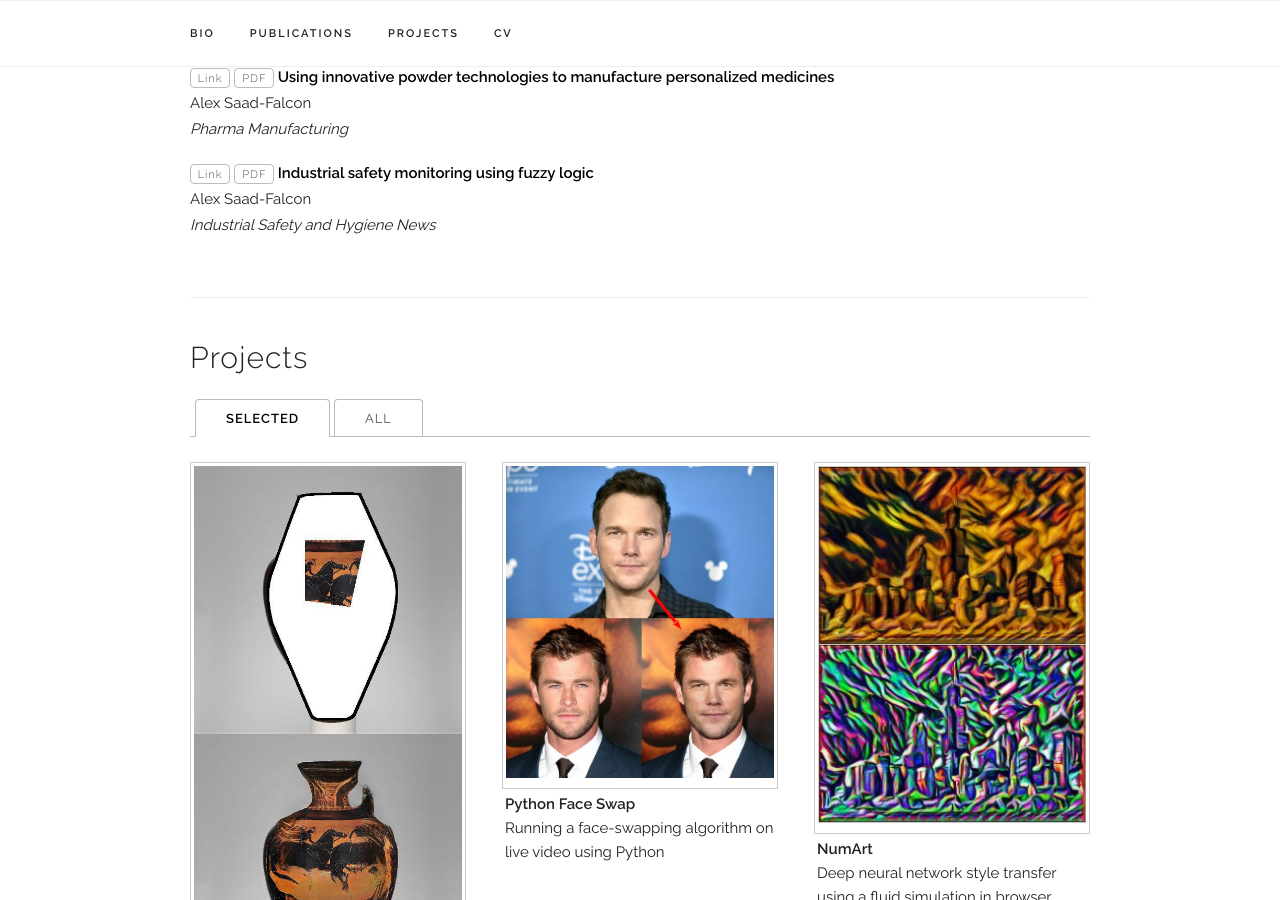
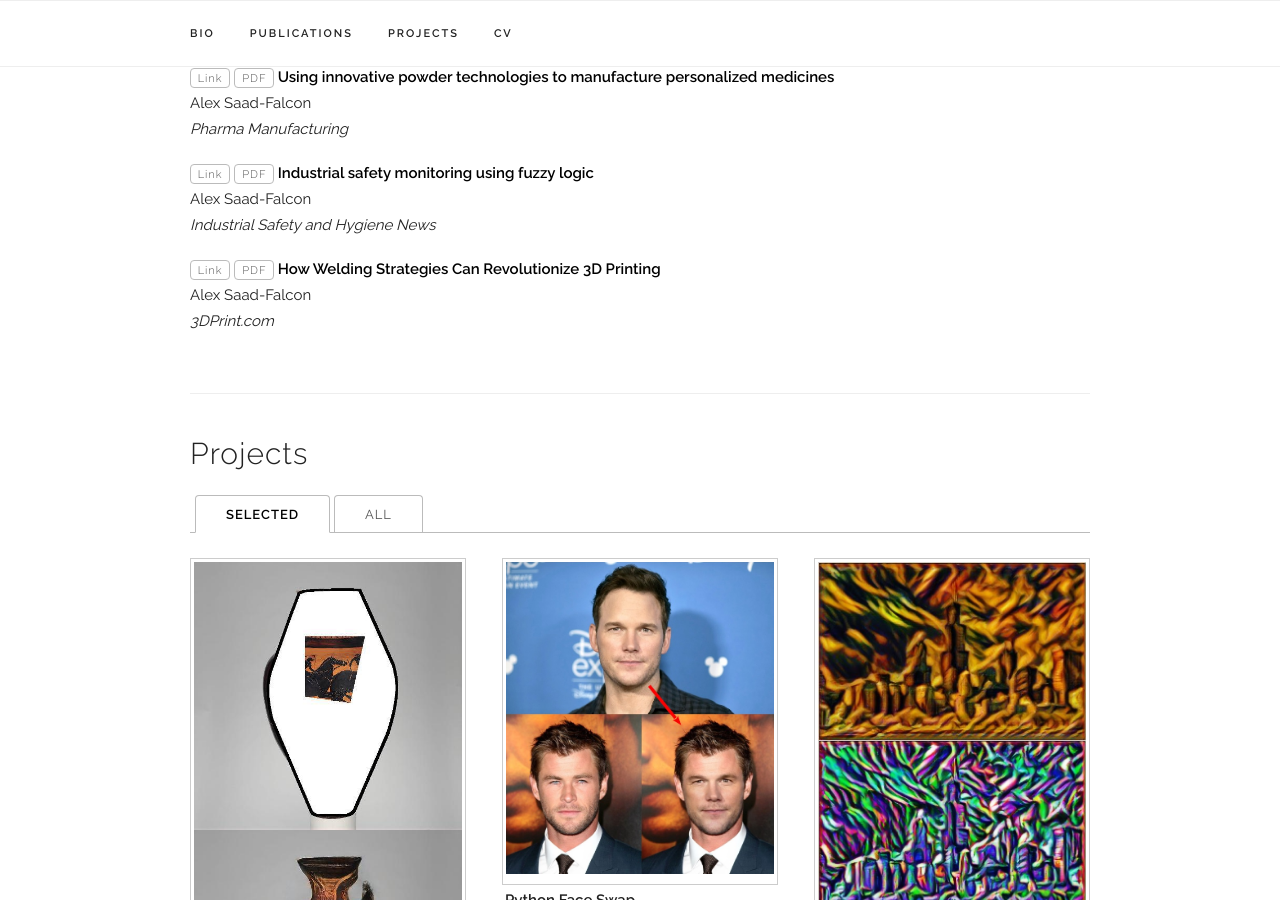
Before and after one commit to alexsaadfalcon/alexsaadfalcon.github.io, a Jekyll site: the page built from index.html, in a window 1280 px wide and 900 px high, scrolled down 1033 px. Built offline with Jekyll 4.4.1, drawn with Linux system fonts in a browser that asks for light colours; some web fonts are replaced.

Commit message:
Added powder pdf and welding article

```diff
--- a/_data/publications.yaml
+++ b/_data/publications.yaml
@@ -20,6 +20,14 @@ papers:
     venue: "Industrial Safety and Hygiene News"
     paper_pdf: "/assets/publications/2020_fuzzy_logic/paper.pdf"
     link: "https://www.ishn.com/articles/112736-industrial-safety-monitoring-using-fuzzy-information"
+    selected: y
+    web: y
+
+  - title: "How Welding Strategies Can Revolutionize 3D Printing"
+    authors: "Alex Saad-Falcon"
+    venue: "3DPrint.com"
+    paper_pdf: "/assets/publications/2020_welding_printing/paper.pdf"
+    link: "https://3dprint.com/275905/how-welding-strategies-can-revolutionize-3d-printing/"
     selected: y
     web: y
 
```
Also changed, not shown: 1 other file.
